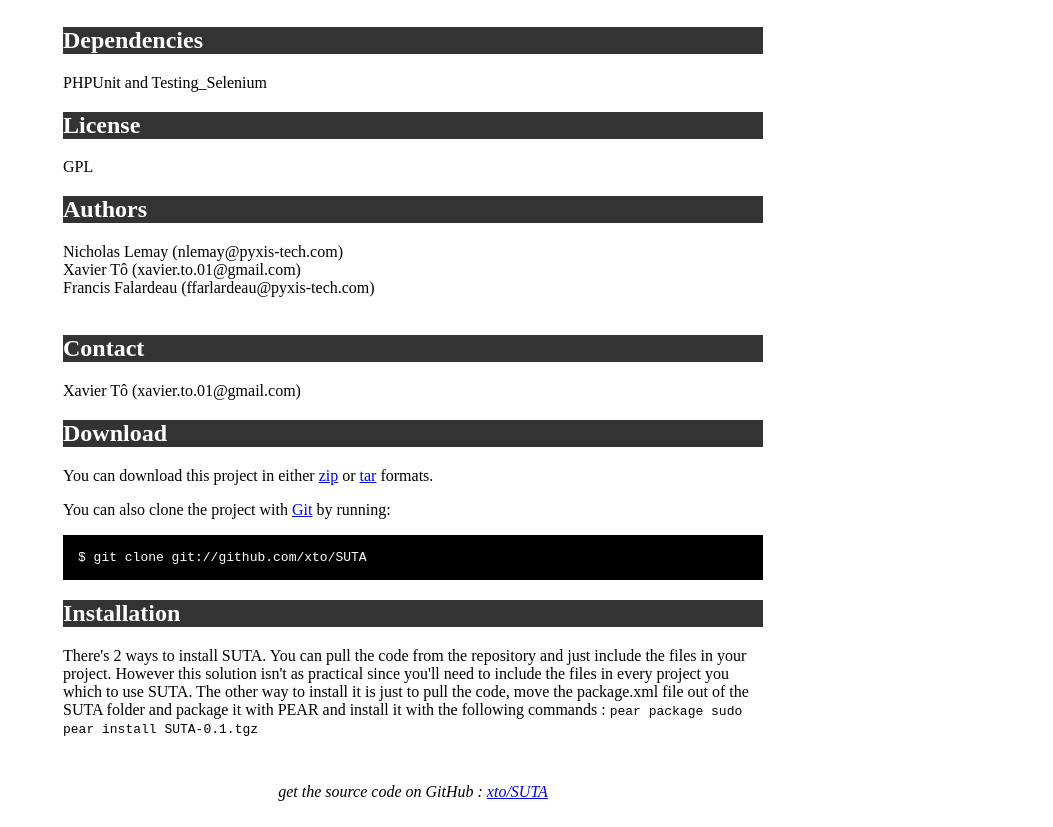
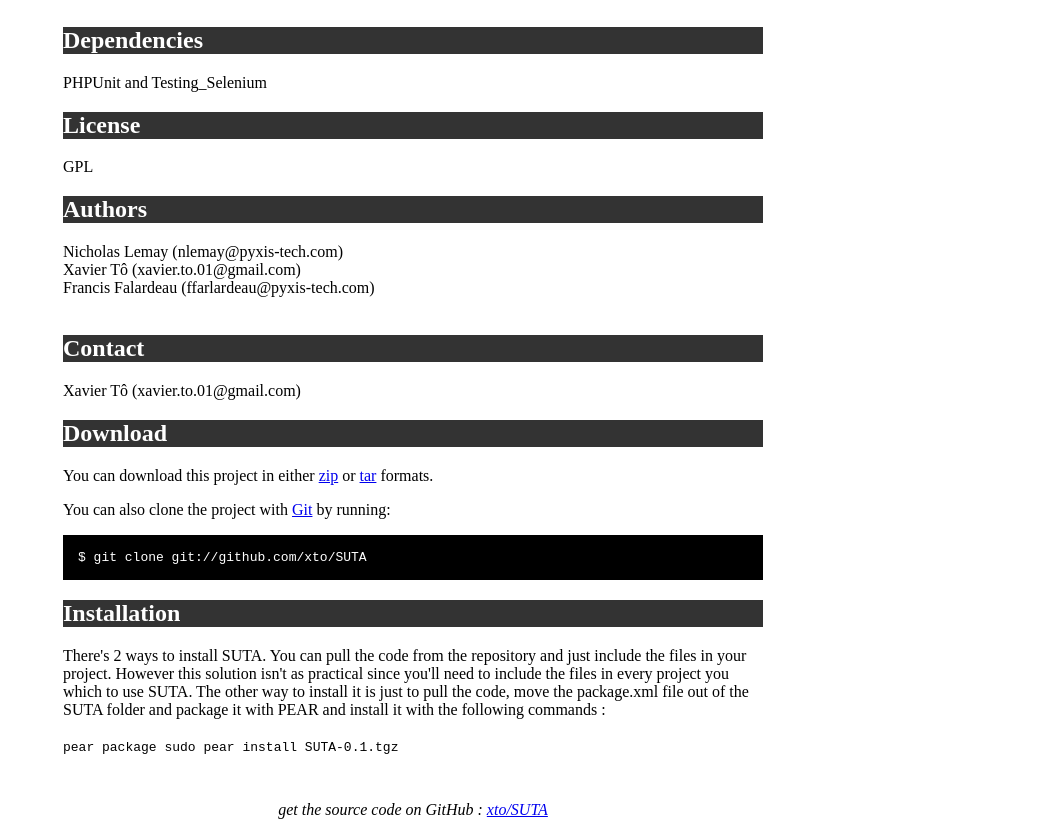
Before and after one commit to xto/SUTA, a plain HTML site: page index.html in a window 1280 px wide. Shown: the part 306-1133 px from the top of the page, without its empty margins (227-1280 px from the left). Drawn offline with Linux system fonts and the light colour scheme.

Commit message:
Added page breaks

```diff
--- a/index.html
+++ b/index.html
@@ -76,7 +76,7 @@
 	<p>There's 2 ways to install SUTA. You can pull the code from the repository and just include the files in your project.
 	   However this solution isn't as practical since you'll need to include the files in every project you which to use SUTA.
 	   The other way to install it is just to pull the code, move the package.xml file out of the SUTA folder and package it with PEAR and install it
-	   with the following commands :
+	   with the following commands :<br /><br />
 		<code>
 			pear package
 			sudo pear install SUTA-0.1.tgz
```
